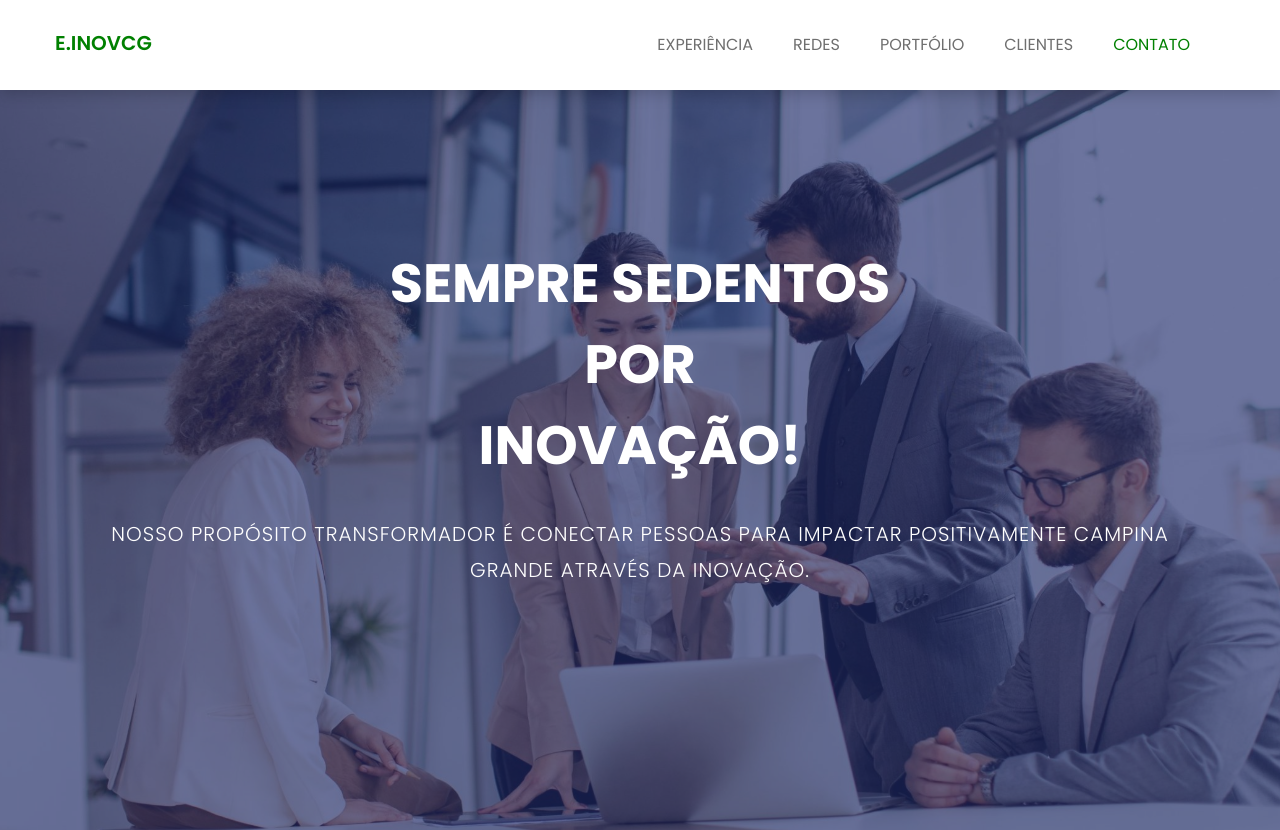
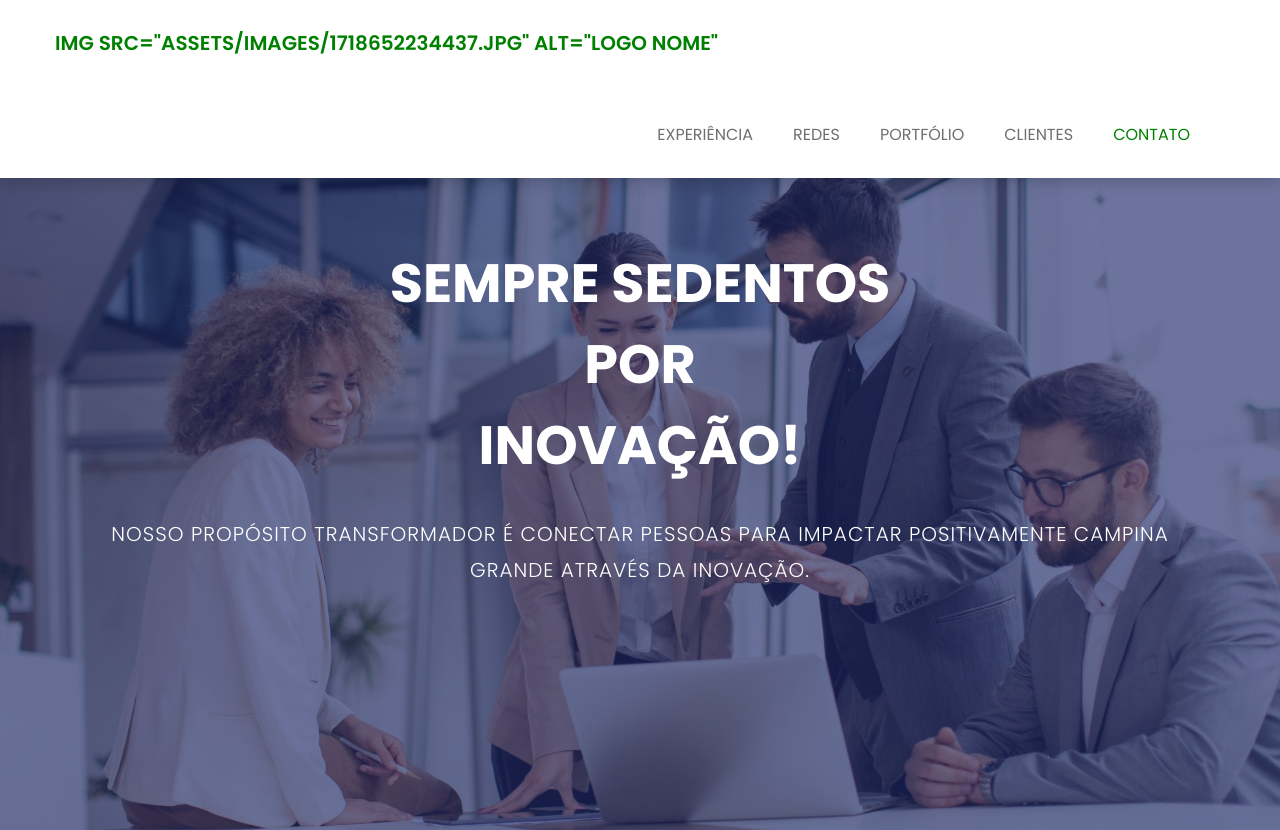
Before and after one commit to Fredon1301/Fredon1301.github.io, a plain HTML site: page index.html in a window 1280 px wide. Shown: the top 830 px of the page. Drawn offline with nearby package versions, Linux system fonts and the light colour scheme.

Commit message:
Update index.html

```diff
--- a/index.html
+++ b/index.html
@@ -70,7 +70,7 @@
 			                <button type="button" class="navbar-toggle" data-toggle="collapse" data-target="#navbar-menu">
 			                    <i class="fa fa-bars"></i>
 			                </button>
-			                <a class="navbar-brand" href="index.html">E.INOVCG</a>
+			                <a class="navbar-brand" href="index.html">img src="assets/images/1718652234437.jpg" alt="logo nome"</a>
 			            </div><!--/.navbar-header-->
 			            <!-- End Header Navigation -->
 
```
